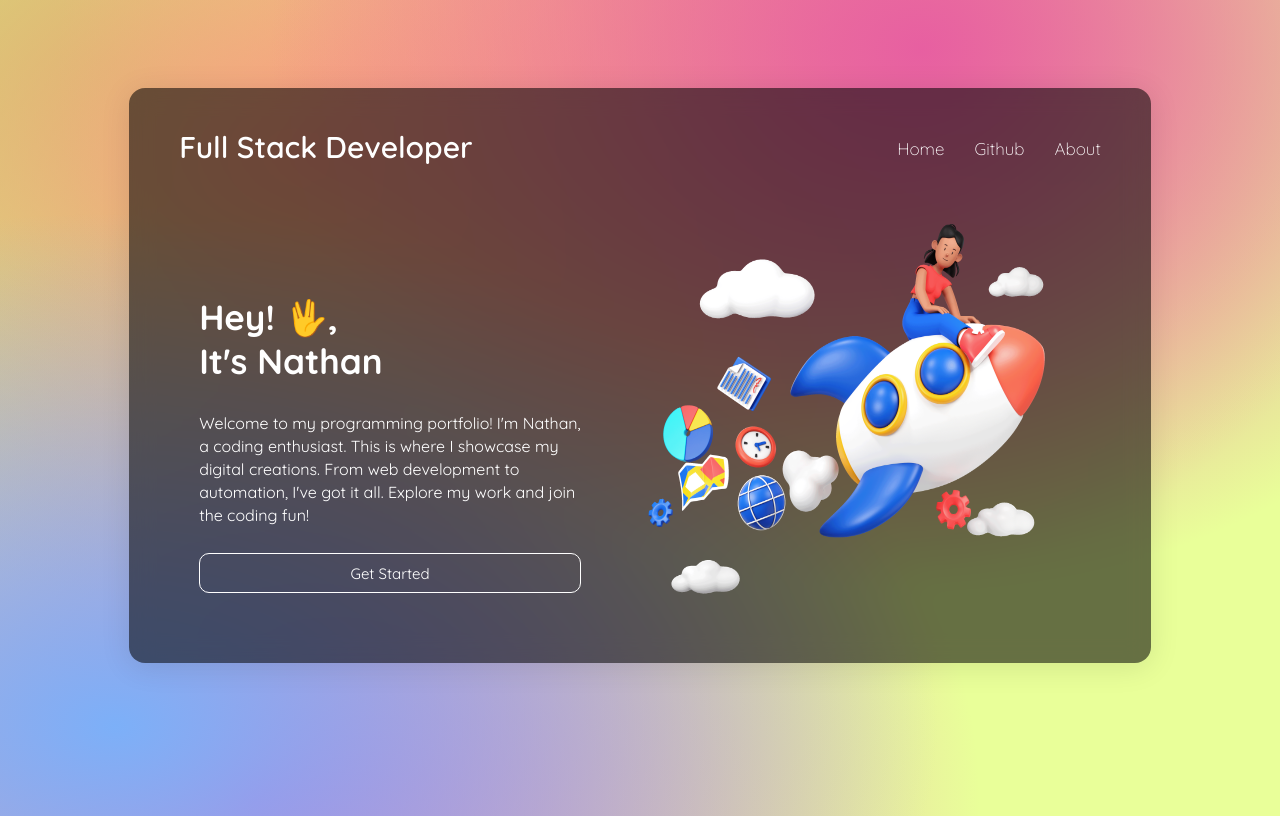
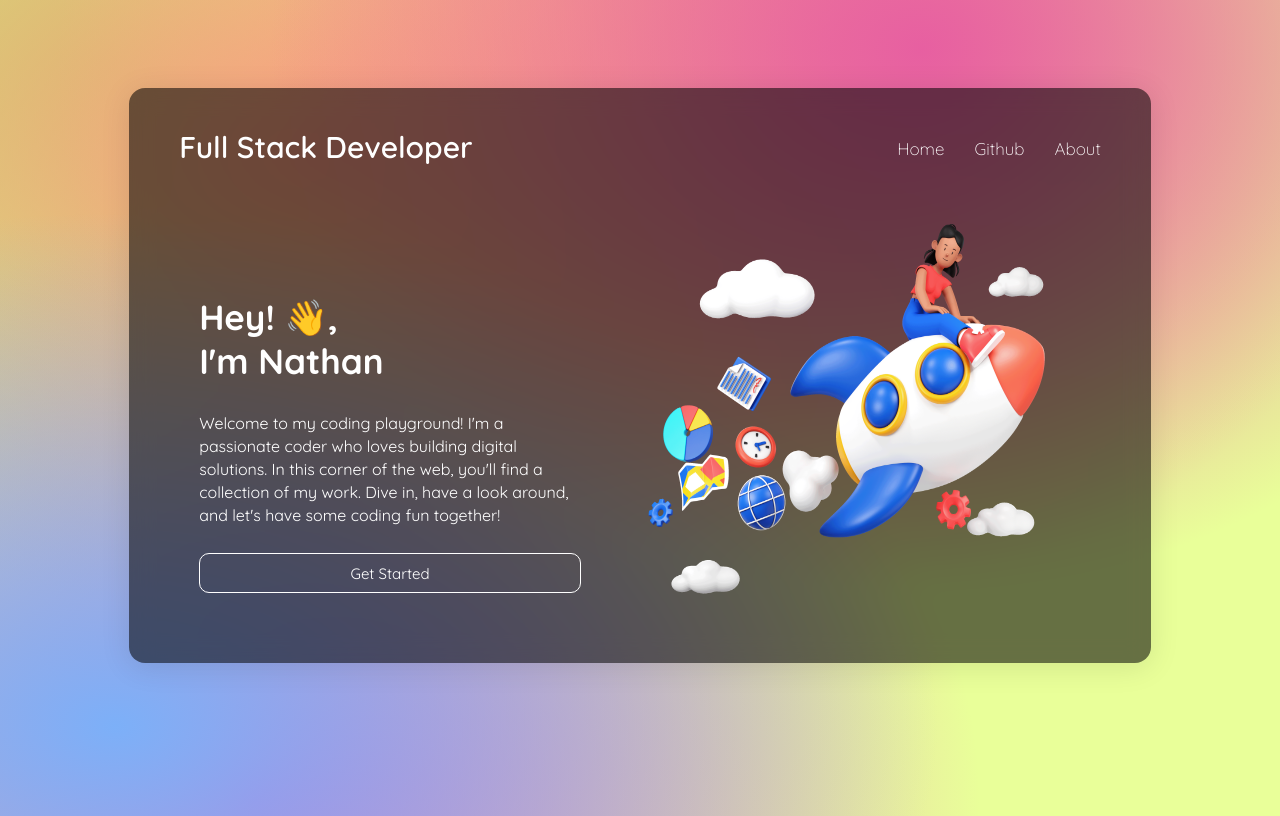
Before and after one commit to NafanJ/portfolio-one, a plain HTML site: page index.html in a window 1280 px wide. Drawn offline with Linux system fonts and the light colour scheme.

Commit message:
Updated Hero Content

```diff
--- a/index.html
+++ b/index.html
@@ -15,19 +15,19 @@
                 <div class="logo"><a href="#">Full Stack Developer</a></div>
                 <ul class="nav-links">
                     <li class="nav-link"><a href="./index.html">
-                        Home</a></li>
+                            Home</a></li>
                     <li class="nav-link"><a href="https://github.com/NafanJ">
-                        Github</a></li>
+                            Github</a></li>
                     <li class="nav-link"><a href="https://www.youtube.com/watch?v=VArAc3tq2yo">
-                        About</a></li>
+                            About</a></li>
                 </ul>
             </nav>
             <div class="content">
                 <div class="main">
-                    <h2>Hey! 🖖,<br>It's Nathan</h2>
-                    <p>Welcome to my programming portfolio! I'm Nathan, a coding enthusiast. This is where I
-                        showcase my digital creations. From web development to automation, I've got it all. Explore
-                        my work and join the coding fun!</p>
+                    <h2>Hey! 👋,<br>I'm Nathan</h2>
+                    <p>Welcome to my coding playground! I'm a passionate coder who loves building digital
+                        solutions. In this corner of the web, you'll find a collection of my work. Dive in, have a look around, and let's have
+                        some coding fun together!</p>
                     <button>Get Started</button>
                 </div>
                 <div class="image-wrapper">
```
